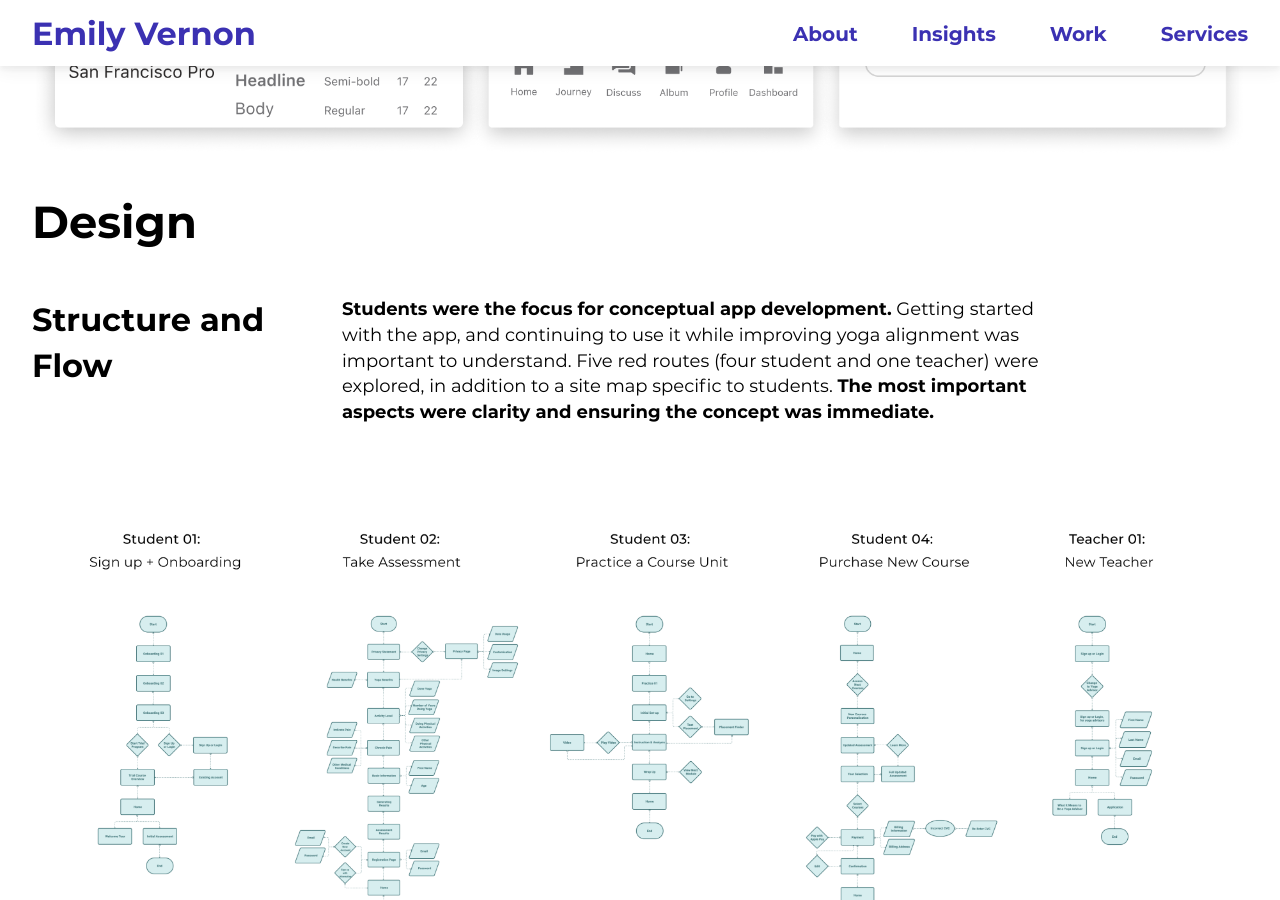
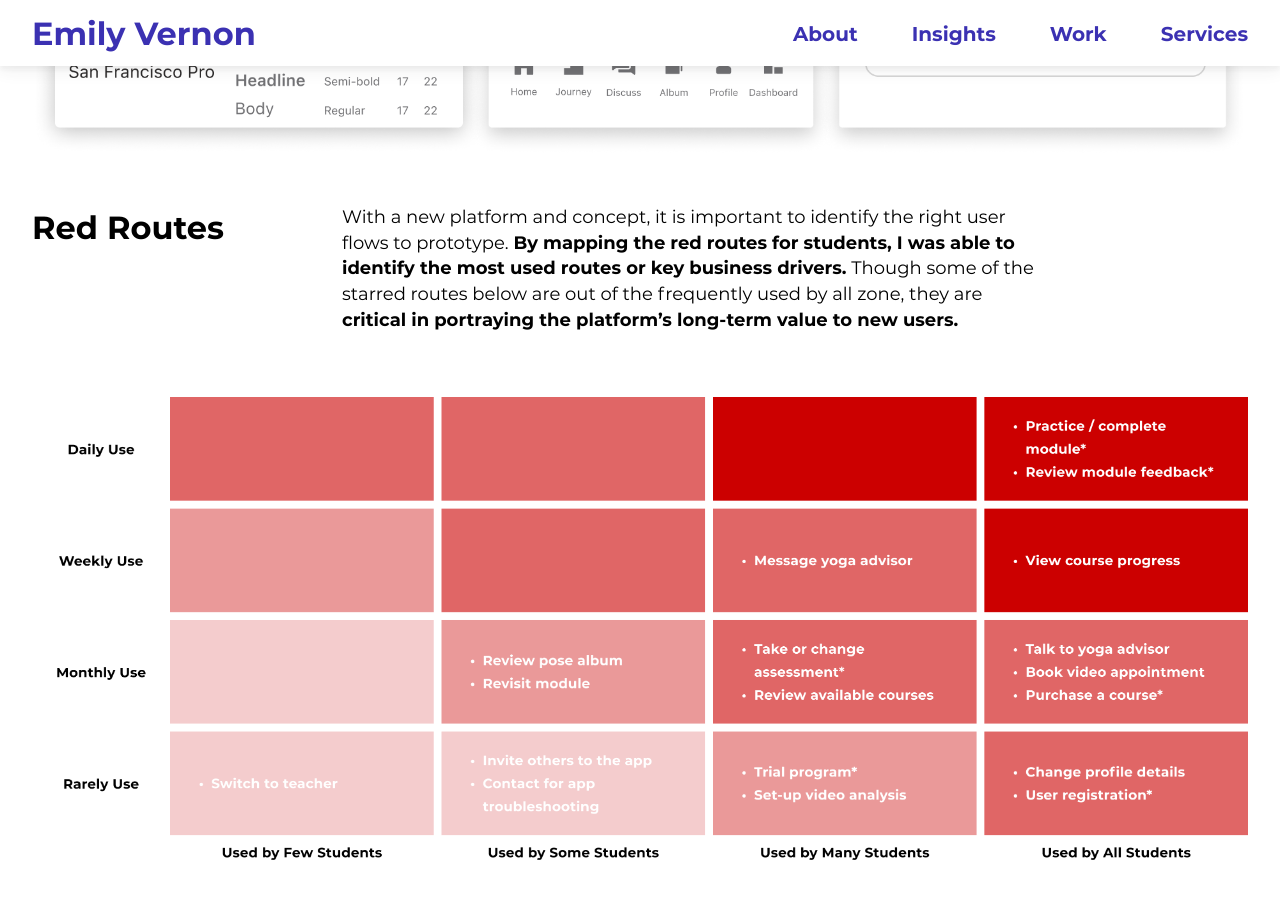
Before and after one commit to emilygv/emilyvernon.com, a Jekyll site: the page built from _casestudies/yogabox.md, in a window 1280 px wide and 900 px high, scrolled down 7346 px. Built offline with Jekyll 4.4.1, drawn with Linux system fonts in a browser that asks for light colours.

Commit message:
Added red routes

```diff
--- a/_casestudies/yogabox.md
+++ b/_casestudies/yogabox.md
@@ -87,6 +87,12 @@ Supportive: build trust
 
 ![](/assets/images/casestudies/yogabox/yogabox_style_guide.png)
 
+{% include case_h3_block.html
+title="Red Routes"
+content="With a new platform and concept, it is important to identify the right user flows to prototype. **By mapping the red routes for students, I was able to identify the most used routes or key business drivers.** Though some of the starred routes below are out of the frequently used by all zone, they are **critical in portraying the platform's long-term value to new users.**" %}
+
+![](/assets/images/casestudies/yogabox/yogabox_red_routes.png)
+
 ## Design
 
 {% include case_h3_block.html
```
